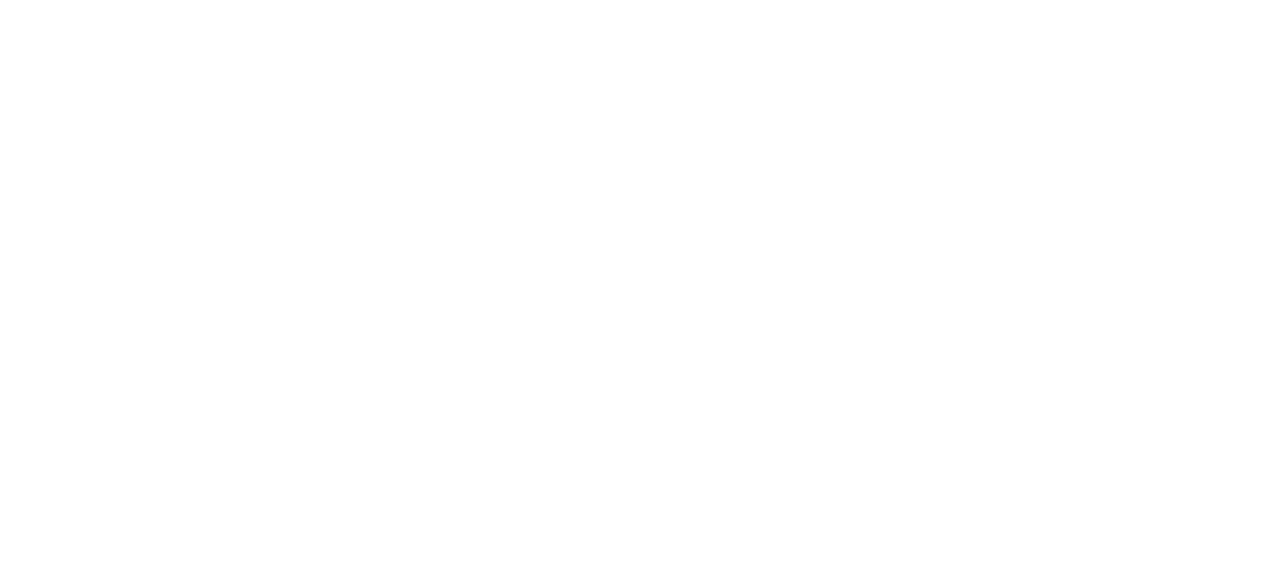
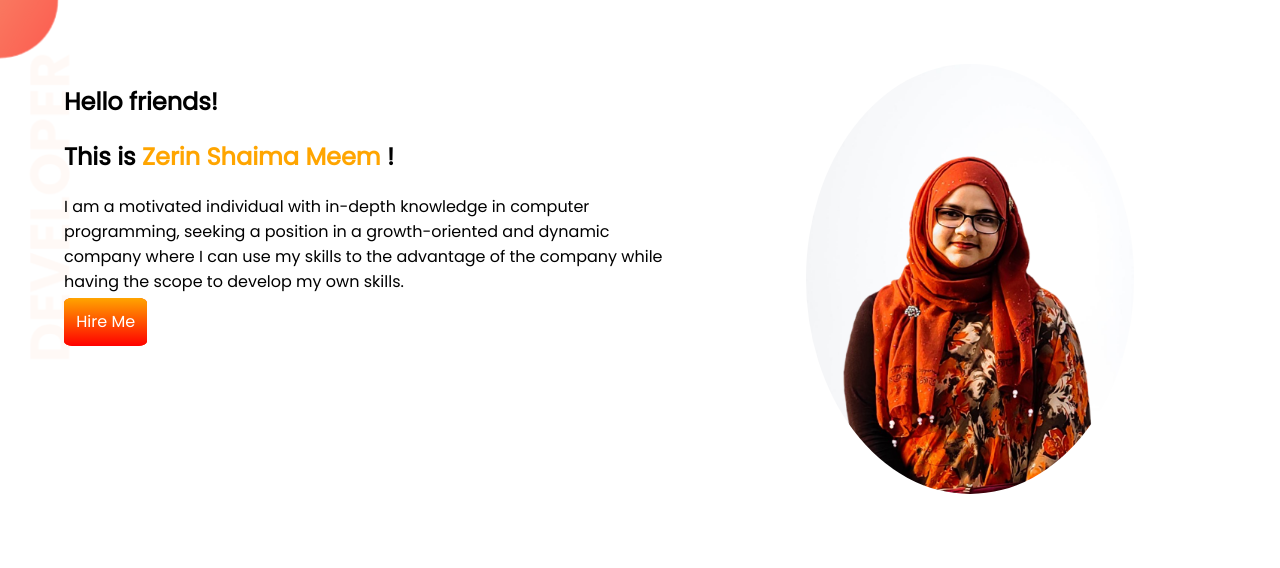
Before and after one commit to 1804057/My-portpolio, a plain HTML site: page index.html in a window 1280 px wide. Drawn offline with Linux system fonts and the light colour scheme.

Commit message:
portfolio

```diff
--- a/index.html
+++ b/index.html
@@ -5,9 +5,27 @@
     <meta http-equiv="X-UA-Compatible" content="IE=edge">
     <meta name="viewport" content="width=device-width, initial-scale=1.0">
     <title>Portfolio</title>
+    <link rel="preconnect" href="https://fonts.googleapis.com">
+    <link rel="preconnect" href="https://fonts.gstatic.com" crossorigin>
+    <link href="https://fonts.googleapis.com/css2?family=Poppins&display=swap" rel="stylesheet">
     <link rel="stylesheet" href="style.css">
 </head>
 <body>
-
+    <section class="top-corner">
+        <div class="writting-sec">
+            <h1>Hello friends!</h1>
+            <h1>This is <span class="orange-color"> Zerin Shaima Meem</span> !</h1>
+            <p>
+                I am a motivated individual with in-depth knowledge in computer programming,
+                seeking a position in a growth-oriented and dynamic company where I can
+                use my skills to the advantage of the company while having the scope to
+                develop my own skills.
+            </p>
+            <a class="link-button" target="_blank" rel="noopener noreferrer" href="https://www.linkedin.com/in/zerin-shaima-meem-5108a51a5/">Hire Me</a>
+        </div>
+        <div class="pic-sec">
+            <img src="images/Zerin Shaima Meem.png" alt ="" width="100" >
+        </div>
+    </section>
 </body>
 </html>
--- a/style.css
+++ b/style.css
@@ -1,3 +1,38 @@
 h1{
-    color: red;
+    color: black;
 }
+body{
+    font-family: 'Poppins', sans-serif;
+    margin:0%;
+}
+.orange-color{
+    color: orange;
+}
+section{
+    display: flex;
+}
+.writting-sec{
+    width: 60%;
+    padding: 5%;
+}
+.pic-sec{
+    width: 40%;
+    padding: 5%;
+}
+.pic-sec img{
+    width: 80%;
+    border-radius: 50%;
+}
+.link-button{
+    text-decoration: none;
+    background-color: orangered;
+    background-image: linear-gradient(orange, red);
+    color: white;
+    padding: 2%;
+    border-radius: 10%;
+
+}
+.top-corner{
+    background-image: url(images/top-banner.png);
+    background-repeat: no-repeat;
+}
```
Also changed, not shown: images/Zerin Shaima Meem.png (added), images/dream-bg.png (added), images/exp-bg.png (added), images/my-bg.png (added), images/my-bg2.png (added), images/top-banner.png (added), 9 other files.
